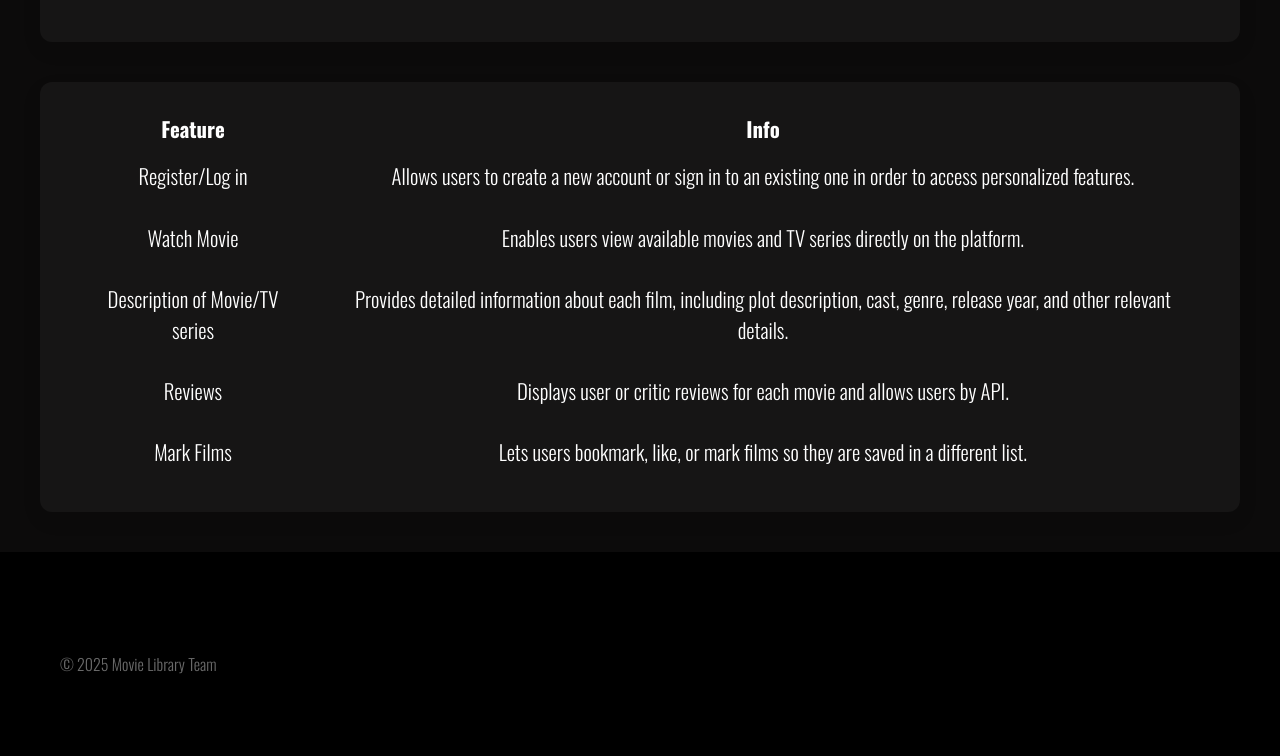
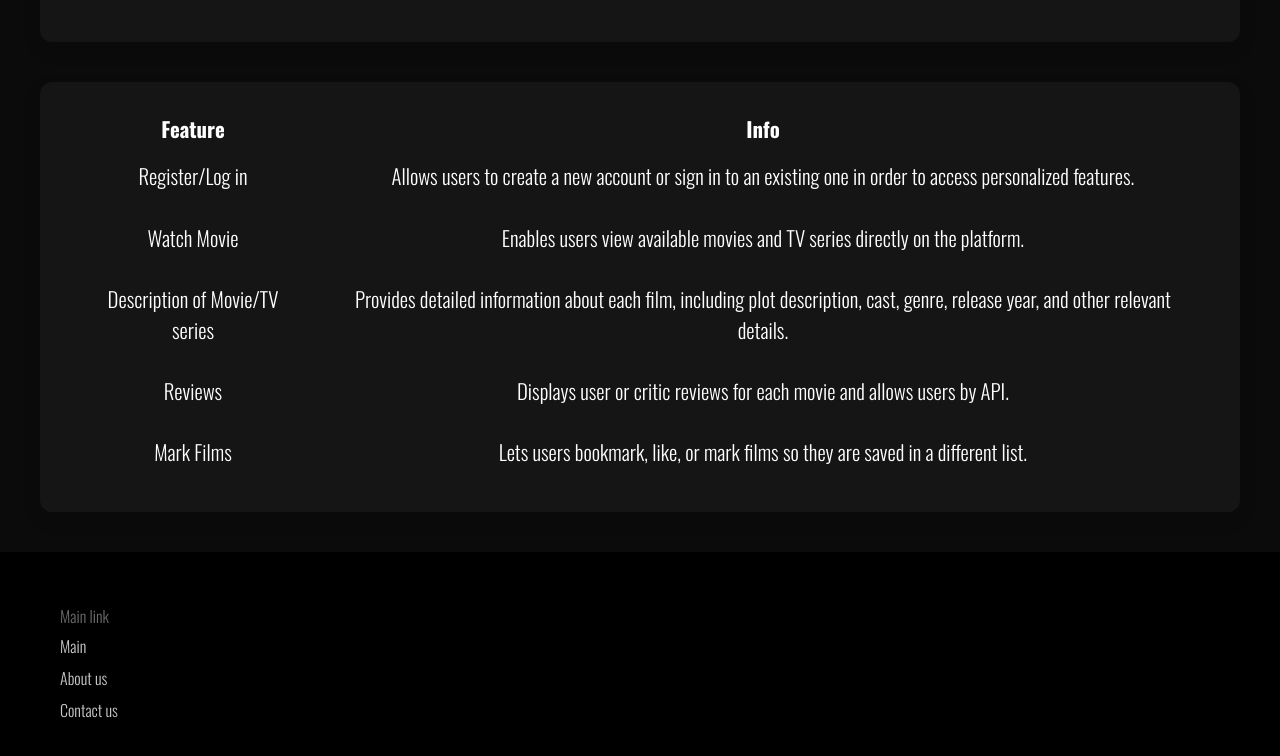
Before and after one commit to zhalisher/Web2Assignment1, a website: page views/index.html in a window 1280 px wide. Shown: the part 656-1412 px from the top of the page. Drawn offline with nearby package versions, Linux system fonts and the light colour scheme; files that its build step writes are made by us from their sources.

Commit message:
added about, contact and main pages to FOOTER

```diff
--- a/views/index.html
+++ b/views/index.html
@@ -25,6 +25,7 @@
                             <li class="nav-item"><a class="nav-link btn btn-outline-dark ms-2" href="#">GET STARTED</a></li>
                         </ul>
                     </div>
+
                 </div>
             </nav>
         </header>
@@ -96,7 +97,16 @@
         </main>
         <script src="https://cdn.jsdelivr.net/npm/bootstrap@5.3.3/dist/js/bootstrap.bundle.min.js" integrity="sha384-YvpcrYf0tY3lHB60NNkmXc5s9fDVZLESaAA55NDzOxhy9GkcIdslK1eN7N6jIeHz" crossorigin="anonymous"></script>
         <footer>
-            <p>&copy; 2025 Movie Library Team</p>
+            <div class="footer-column">
+                <h6>Main link</h6>
+                <ul>
+                    <li><a href="#">Main</a></li>
+                    <li><a href="#">About us</a></li>
+                    <li><a href="contact.html">Contact us</a></li>
+                </ul>
+            </div>
+            <!-- footer column для будущих ссылок еще потом с footer{jc: space-between сделаем если надо будет} -->
+
         </footer>
     </body>
 
```
